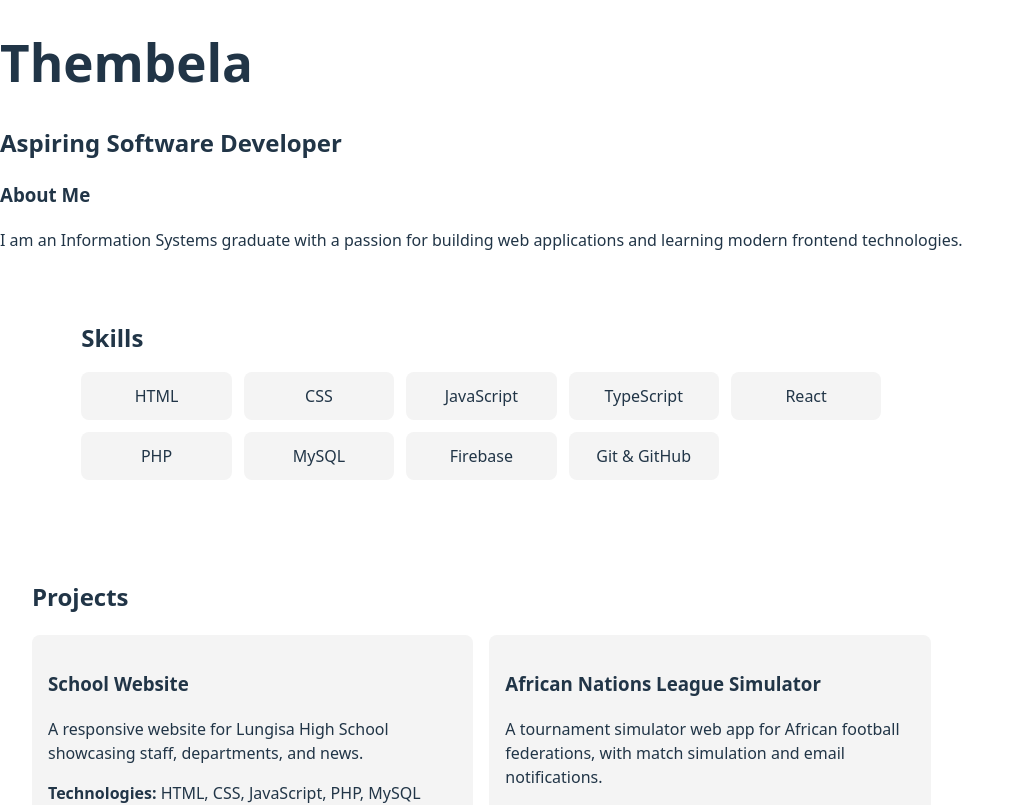
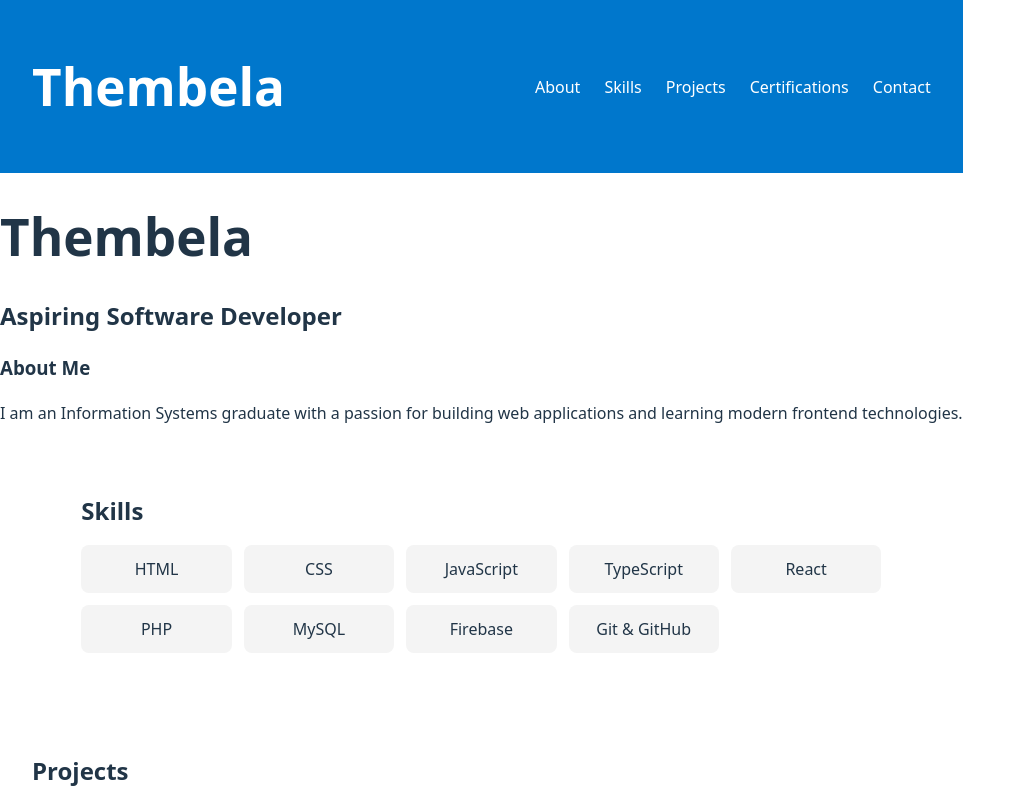
Before and after one commit to Thembela2/portfolio-website, a React (Vite) app in the folder portfolio/: page / in a window 1280 px wide. Shown: the top 805 px of the page, without its empty margins (0-1026 px from the left). Built offline with nearby package versions, Linux system fonts and the light colour scheme.

Commit message:
Added Navbar component

```diff
--- a/portfolio/src/App.tsx
+++ b/portfolio/src/App.tsx
@@ -1,3 +1,4 @@
+import Navbar from "./components/Navbar";
 import Header from "./components/Header";
 import About from "./components/About";
 import Skills from "./components/Skills";
@@ -6,9 +7,11 @@ import Certifications from "./components/Certifications";
 import Contact from "./components/Contact";
 import Footer from "./components/Footer";
 
+
 function App() {
   return (
     <>
+    <Navbar />
       <Header />
       <About />
       <Skills />
--- /dev/null
+++ b/portfolio/src/components/Navbar.tsx
@@ -0,0 +1,29 @@
+const Navbar = () => {
+  return (
+    <nav>
+      {/* Portfolio / name */}
+      <h1>Thembela</h1>
+
+      {/* Navigation links */}
+      <ul>
+        <li>
+          <a href="#about">About</a>
+        </li>
+        <li>
+          <a href="#skills">Skills</a>
+        </li>
+        <li>
+          <a href="#projects">Projects</a>
+        </li>
+         <li>
+          <a href="#certifications">Certifications</a>
+        </li>
+         <li>
+          <a href="#contact">Contact</a>
+        </li>
+      </ul>
+    </nav>
+  );
+};
+
+export default Navbar;
--- a/portfolio/src/index.css
+++ b/portfolio/src/index.css
@@ -66,6 +66,37 @@ button:focus-visible {
     background-color: #f9f9f9;
   }
 }
+/*Navbar*/
+nav {
+  display: flex;
+  justify-content: space-between;
+  align-items: center;
+  padding: 1rem 2rem;
+  background-color: #0077cc;
+  color: white;
+}
+
+/* Remove bullets + align links */
+nav ul {
+  list-style: none;
+  display: flex;
+  gap: 1.5rem;
+  margin: 0;
+  padding: 0;
+}
+
+/* Link styling */
+nav a {
+  color: white;
+  text-decoration: none;
+  font-weight: 500;
+}
+
+/* Hover effect */
+nav a:hover {
+  text-decoration: underline;
+}
+
 
 /* Skills section */
 #skills {
```
